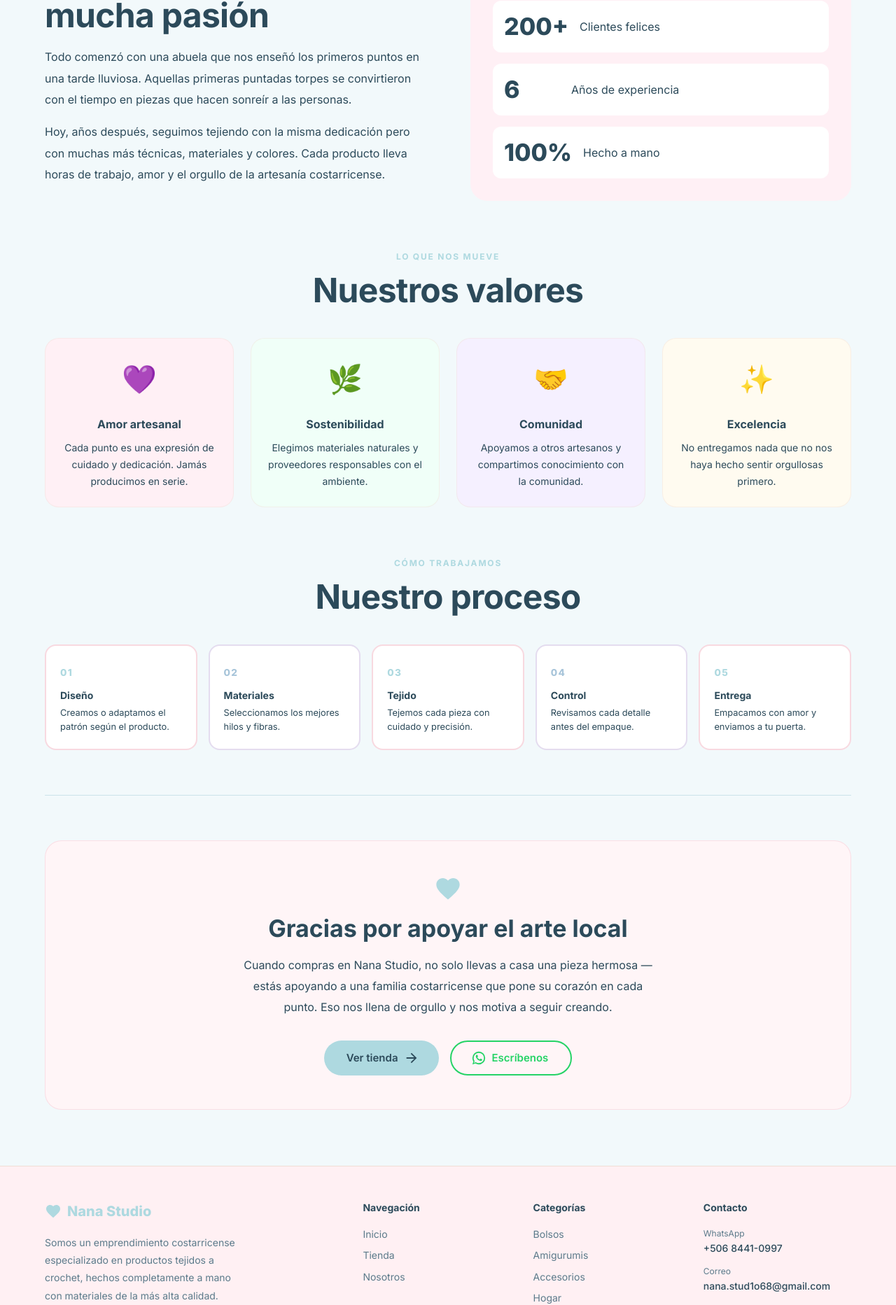
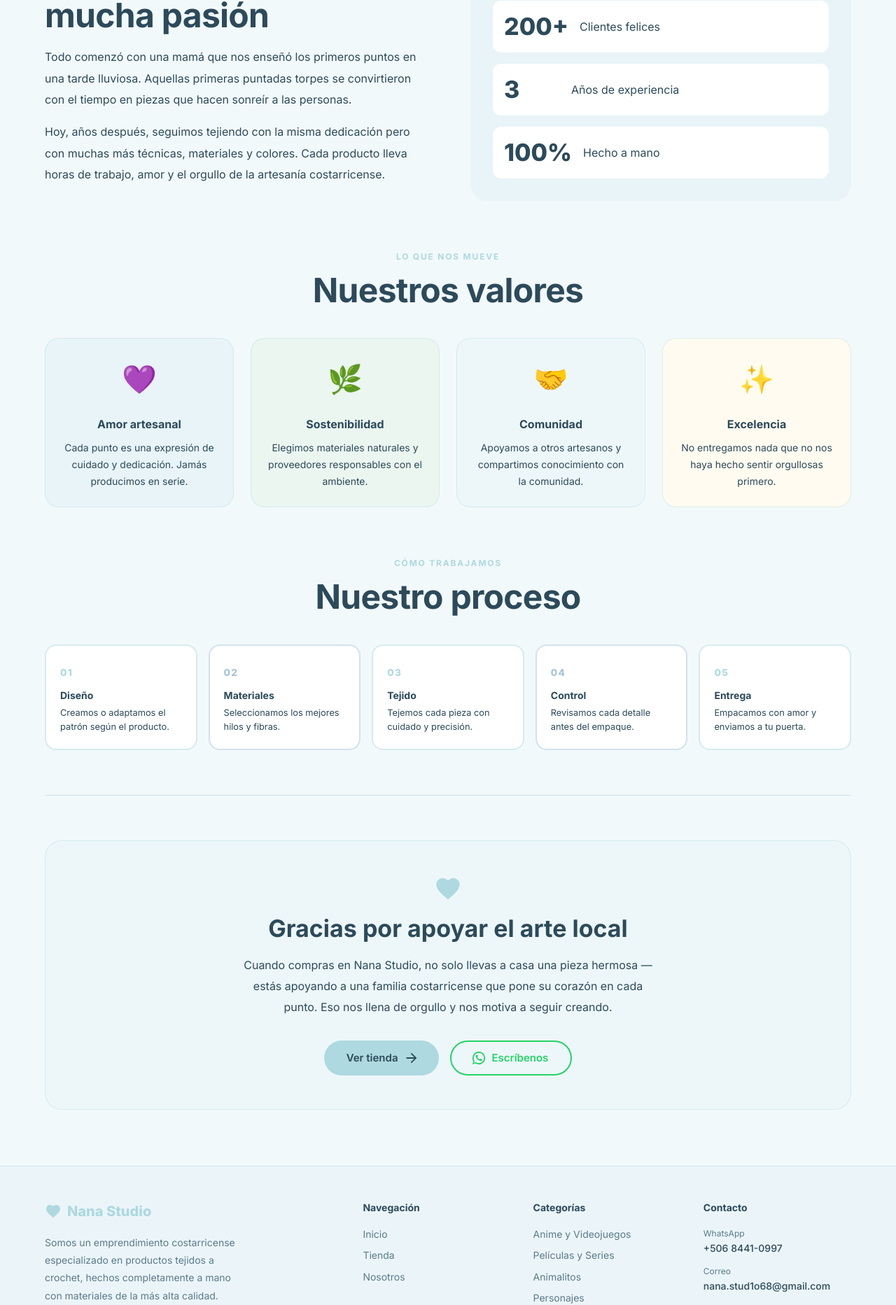
Before and after one commit to aquesadaaNSG/nana-studio-cr, a Next.js app: page /nosotros in a window 1280 px wide. Shown: the part 872-2737 px from the top of the page at 70% size. Built offline with nearby package versions, Linux system fonts and the light colour scheme.

Commit message:
Replace all pink/rose color variants with sky blue across components

```diff
--- a/app/(shop)/tienda/page.tsx
+++ b/app/(shop)/tienda/page.tsx
@@ -23,7 +23,7 @@ export default async function ShopPage({ searchParams }: ShopPageProps) {
       {/* Page header */}
       <Box
         sx={{
-          background: "linear-gradient(135deg, #FFF0F5 0%, #F5EEFF 100%)",
+          background: "linear-gradient(135deg, #E8F4F8 0%, #EDF7FA 100%)",
           py: { xs: 5, md: 7 },
           textAlign: "center",
         }}
--- a/modules/about/components/AboutPageContent.tsx
+++ b/modules/about/components/AboutPageContent.tsx
@@ -11,7 +11,7 @@ export default function AboutPageContent() {
       {/* Hero */}
       <Box
         sx={{
-          background: "linear-gradient(135deg, #FFF0F5 0%, #F5EEFF 100%)",
+          background: "linear-gradient(135deg, #E8F4F8 0%, #EDF7FA 100%)",
           py: { xs: 8, md: 12 },
           textAlign: "center",
         }}
@@ -61,7 +61,7 @@ export default function AboutPageContent() {
                 Un gancho, un hilo y mucha pasión
               </Typography>
               <Typography variant="body1" color="text.secondary" sx={{ lineHeight: 1.9, mb: 2 }}>
-                Todo comenzó con una abuela que nos enseñó los primeros puntos en una tarde
+                Todo comenzó con una mamá que nos enseñó los primeros puntos en una tarde
                 lluviosa. Aquellas primeras puntadas torpes se convirtieron con el tiempo en
                 piezas que hacen sonreír a las personas.
               </Typography>
@@ -73,7 +73,7 @@ export default function AboutPageContent() {
             </Box>
             <Box
               sx={{
-                backgroundColor: "#FFF0F5",
+                backgroundColor: "#E8F4F8",
                 borderRadius: "24px",
                 p: 4,
                 display: "flex",
@@ -82,9 +82,9 @@ export default function AboutPageContent() {
               }}
             >
               {[
-                { number: "500+", label: "Piezas creadas" },
+                { number: "+100", label: "Piezas creadas" },
                 { number: "200+", label: "Clientes felices" },
-                { number: "6", label: "Años de experiencia" },
+                { number: "3", label: "Años de experiencia" },
                 { number: "100%", label: "Hecho a mano" },
               ].map((stat) => (
                 <Box
@@ -131,9 +131,9 @@ export default function AboutPageContent() {
             }}
           >
             {[
-              { emoji: "💜", title: "Amor artesanal", desc: "Cada punto es una expresión de cuidado y dedicación. Jamás producimos en serie.", bg: "#FFF0F5" },
-              { emoji: "🌿", title: "Sostenibilidad", desc: "Elegimos materiales naturales y proveedores responsables con el ambiente.", bg: "#F0FFF8" },
-              { emoji: "🤝", title: "Comunidad", desc: "Apoyamos a otros artesanos y compartimos conocimiento con la comunidad.", bg: "#F5F0FF" },
+              { emoji: "💜", title: "Amor artesanal", desc: "Cada punto es una expresión de cuidado y dedicación. Jamás producimos en serie.", bg: "#E8F4F8" },
+              { emoji: "🌿", title: "Sostenibilidad", desc: "Elegimos materiales naturales y proveedores responsables con el ambiente.", bg: "#EBF6F0" },
+              { emoji: "🤝", title: "Comunidad", desc: "Apoyamos a otros artesanos y compartimos conocimiento con la comunidad.", bg: "#EDF7FA" },
               { emoji: "✨", title: "Excelencia", desc: "No entregamos nada que no nos haya hecho sentir orgullosas primero.", bg: "#FFFBF0" },
             ].map((v) => (
               <Box
@@ -143,7 +143,7 @@ export default function AboutPageContent() {
                   backgroundColor: v.bg,
                   borderRadius: "20px",
                   textAlign: "center",
-                  border: "1px solid rgba(240, 221, 213, 0.4)",
+                  border: "1px solid rgba(174, 217, 224, 0.4)",
                 }}
               >
                 <Box sx={{ fontSize: "2.5rem", mb: 2 }}>{v.emoji}</Box>
@@ -191,7 +191,7 @@ export default function AboutPageContent() {
                   p: 2.5,
                   borderRadius: "16px",
                   border: "2px solid",
-                  borderColor: idx % 2 === 0 ? "rgba(232, 130, 154, 0.3)" : "rgba(167, 139, 202, 0.3)",
+                  borderColor: idx % 2 === 0 ? "rgba(174, 217, 224, 0.5)" : "rgba(168, 197, 218, 0.5)",
                   backgroundColor: "white",
                   position: "relative",
                 }}
@@ -224,9 +224,9 @@ export default function AboutPageContent() {
             sx={{
               textAlign: "center",
               p: { xs: 4, md: 6 },
-              backgroundColor: "#FFF5F7",
+              backgroundColor: "#EDF7FA",
               borderRadius: "24px",
-              border: "1px solid rgba(232, 130, 154, 0.2)",
+              border: "1px solid rgba(174, 217, 224, 0.4)",
             }}
           >
             <Favorite sx={{ fontSize: 40, color: "primary.main", mb: 2 }} />
--- a/modules/products/components/ProductCard.tsx
+++ b/modules/products/components/ProductCard.tsx
@@ -73,7 +73,7 @@ export default function ProductCard({ product }: ProductCardProps) {
             label={`-${discount}%`}
             size="small"
             sx={{
-              backgroundColor: "#E8829A",
+              backgroundColor: "#82BEC8",
               color: "white",
               fontWeight: 700,
               fontSize: "0.7rem",
@@ -147,7 +147,7 @@ export default function ProductCard({ product }: ProductCardProps) {
           sx={{
             position: "relative",
             aspectRatio: "1/1",
-            backgroundColor: "#FFF5F7",
+            backgroundColor: "#EDF7FA",
             overflow: "hidden",
           }}
           onMouseEnter={() => product.images[1] && setImgIndex(1)}
@@ -232,9 +232,9 @@ export default function ProductCard({ product }: ProductCardProps) {
                 sx={{
                   fontSize: "0.6rem",
                   height: 18,
-                  backgroundColor: "rgba(232, 130, 154, 0.08)",
+                  backgroundColor: "rgba(174, 217, 224, 0.12)",
                   color: "text.secondary",
-                  border: "1px solid rgba(232, 130, 154, 0.2)",
+                  border: "1px solid rgba(174, 217, 224, 0.35)",
                 }}
               />
             ))}
--- a/modules/products/components/ProductDetailClient.tsx
+++ b/modules/products/components/ProductDetailClient.tsx
@@ -68,7 +68,7 @@ export default function ProductDetailClient({ product }: ProductDetailClientProp
       `🧶 *${product.name}*\n` +
       `🎨 Color: ${selectedColor}\n` +
       `📦 Cantidad: ${quantity}\n` +
-      `💵 Precio: ${formatUSD(product.price * quantity)}\n\n` +
+      `💰 Precio: ${formatUSD(product.price * quantity)}\n\n` +
       `_Por favor confirmar disponibilidad y forma de pago._`;
     window.open(getWhatsAppUrl(message), "_blank", "noopener,noreferrer");
   };
@@ -130,7 +130,7 @@ export default function ProductDetailClient({ product }: ProductDetailClientProp
               borderRadius: "20px",
               overflow: "hidden",
               aspectRatio: "1/1",
-              backgroundColor: "#FFF5F7",
+              backgroundColor: "#EDF7FA",
               mb: 2,
             }}
           >
@@ -339,7 +339,7 @@ export default function ProductDetailClient({ product }: ProductDetailClientProp
                     height: 32,
                     backgroundColor:
                       selectedColor === color
-                        ? "rgba(232, 130, 154, 0.15)"
+                        ? "rgba(174, 217, 224, 0.2)"
                         : "transparent",
                     border: "2px solid",
                     borderColor: selectedColor === color ? "primary.main" : "divider",
@@ -450,7 +450,7 @@ export default function ProductDetailClient({ product }: ProductDetailClientProp
           >
             <Typography variant="body2" sx={{ color: "text.primary" }}>
               Envío a toda Costa Rica por{" "}
-              <strong>Correos de Costa Rica</strong>. Gratis en pedidos mayores a $75.
+              <strong>Correos de Costa Rica</strong>. Gratis en pedidos mayores a ₡22.000.
             </Typography>
           </Alert>
 
@@ -459,7 +459,7 @@ export default function ProductDetailClient({ product }: ProductDetailClientProp
             sx={{
               mt: 3,
               p: 2,
-              backgroundColor: "rgba(240, 221, 213, 0.15)",
+              backgroundColor: "rgba(174, 217, 224, 0.12)",
               borderRadius: "12px",
             }}
           >
@@ -474,7 +474,7 @@ export default function ProductDetailClient({ product }: ProductDetailClientProp
                   display: "flex",
                   justifyContent: "space-between",
                   py: 0.75,
-                  borderBottom: "1px solid rgba(240, 221, 213, 0.4)",
+                  borderBottom: "1px solid rgba(174, 217, 224, 0.35)",
                   "&:last-child": { borderBottom: "none" },
                 }}
               >
--- a/modules/products/components/ProductFiltersPanel.tsx
+++ b/modules/products/components/ProductFiltersPanel.tsx
@@ -150,7 +150,7 @@ export default function ProductFiltersPanel({
                 cursor: "pointer",
                 backgroundColor:
                   filters.sortBy === opt.value
-                    ? "rgba(232, 130, 154, 0.12)"
+                    ? "rgba(174, 217, 224, 0.18)"
                     : "transparent",
                 color:
                   filters.sortBy === opt.value ? "primary.main" : "text.secondary",
@@ -158,7 +158,7 @@ export default function ProductFiltersPanel({
                 fontSize: "0.875rem",
                 transition: "all 0.15s ease",
                 "&:hover": {
-                  backgroundColor: "rgba(232, 130, 154, 0.06)",
+                  backgroundColor: "rgba(174, 217, 224, 0.1)",
                   color: "primary.main",
                 },
               }}
@@ -184,14 +184,14 @@ export default function ProductFiltersPanel({
               cursor: "pointer",
               backgroundColor:
                 !filters.category
-                  ? "rgba(232, 130, 154, 0.12)"
+                  ? "rgba(174, 217, 224, 0.18)"
                   : "transparent",
               color: !filters.category ? "primary.main" : "text.secondary",
               fontWeight: !filters.category ? 600 : 400,
               fontSize: "0.875rem",
               transition: "all 0.15s ease",
               "&:hover": {
-                backgroundColor: "rgba(232, 130, 154, 0.06)",
+                backgroundColor: "rgba(174, 217, 224, 0.1)",
               },
             }}
           >
@@ -210,14 +210,14 @@ export default function ProductFiltersPanel({
                 cursor: "pointer",
                 backgroundColor:
                   filters.category === cat.id
-                    ? "rgba(232, 130, 154, 0.12)"
+                    ? "rgba(174, 217, 224, 0.18)"
                     : "transparent",
                 color:
                   filters.category === cat.id ? "primary.main" : "text.secondary",
                 fontWeight: filters.category === cat.id ? 600 : 400,
                 fontSize: "0.875rem",
                 transition: "all 0.15s ease",
-                "&:hover": { backgroundColor: "rgba(232, 130, 154, 0.06)" },
+                "&:hover": { backgroundColor: "rgba(174, 217, 224, 0.1)" },
               }}
             >
               {cat.name}
@@ -291,14 +291,14 @@ export default function ProductFiltersPanel({
                   height: 24,
                   cursor: "pointer",
                   backgroundColor: selected
-                    ? "rgba(232, 130, 154, 0.15)"
+                    ? "rgba(174, 217, 224, 0.22)"
                     : "transparent",
                   border: "1px solid",
                   borderColor: selected ? "primary.main" : "divider",
                   color: selected ? "primary.main" : "text.secondary",
                   fontWeight: selected ? 600 : 400,
                   "&:hover": {
-                    backgroundColor: "rgba(232, 130, 154, 0.08)",
+                    backgroundColor: "rgba(174, 217, 224, 0.12)",
                   },
                 }}
               />
--- a/shared/components/layout/Footer.tsx
+++ b/shared/components/layout/Footer.tsx
@@ -18,8 +18,8 @@ export default function Footer() {
     <Box
       component="footer"
       sx={{
-        backgroundColor: "#FFF0F3",
-        borderTop: "1px solid #F0DDD5",
+        backgroundColor: "#EBF5F9",
+        borderTop: "1px solid #CBE3EA",
         mt: "auto",
         pt: 6,
         pb: 3,
@@ -57,7 +57,7 @@ export default function Footer() {
                 size="small"
                 aria-label="Instagram"
                 sx={{
-                  backgroundColor: "rgba(167, 139, 202, 0.12)",
+                  backgroundColor: "rgba(168, 197, 218, 0.18)",
                   color: "secondary.main",
                   "&:hover": { backgroundColor: "secondary.main", color: "white" },
                 }}
@@ -72,7 +72,7 @@ export default function Footer() {
                 size="small"
                 aria-label="TikTok"
                 sx={{
-                  backgroundColor: "rgba(167, 139, 202, 0.12)",
+                  backgroundColor: "rgba(168, 197, 218, 0.18)",
                   color: "secondary.main",
                   "&:hover": { backgroundColor: "secondary.main", color: "white" },
                 }}
@@ -130,22 +130,28 @@ export default function Footer() {
               Categorías
             </Typography>
             <Box sx={{ display: "flex", flexDirection: "column", gap: 1 }}>
-              {["bolsos", "amigurumis", "accesorios", "hogar"].map((cat) => (
+              {[
+                { id: "anime-videojuegos", label: "Anime y Videojuegos" },
+                { id: "peliculas", label: "Películas y Series" },
+                { id: "animales", label: "Animalitos" },
+                { id: "personajes", label: "Personajes" },
+                { id: "florales", label: "Arreglos Florales" },
+                { id: "accesorios", label: "Llaveros y Temporada" },
+              ].map((cat) => (
                 <Link
-                  key={cat}
-                  href={`/tienda?categoria=${cat}`}
+                  key={cat.id}
+                  href={`/tienda?categoria=${cat.id}`}
                   style={{ textDecoration: "none" }}
                 >
                   <Typography
                     variant="body2"
                     sx={{
                       color: "text.secondary",
-                      textTransform: "capitalize",
                       "&:hover": { color: "primary.main" },
                       transition: "color 0.2s",
                     }}
                   >
-                    {cat.charAt(0).toUpperCase() + cat.slice(1)}
+                    {cat.label}
                   </Typography>
                 </Link>
               ))}
--- a/shared/components/layout/Header.tsx
+++ b/shared/components/layout/Header.tsx
@@ -48,9 +48,9 @@ export default function Header() {
           position="fixed"
           elevation={trigger ? 2 : 0}
           sx={{
-            backgroundColor: trigger ? "rgba(255, 248, 244, 0.95)" : "rgba(255, 248, 244, 0.8)",
+            backgroundColor: trigger ? "rgba(242, 249, 251, 0.95)" : "rgba(242, 249, 251, 0.8)",
             backdropFilter: "blur(12px)",
-            borderBottom: trigger ? "none" : "1px solid rgba(240, 221, 213, 0.5)",
+            borderBottom: trigger ? "none" : "1px solid rgba(174, 217, 224, 0.5)",
             transition: "all 0.3s ease",
           }}
         >
@@ -118,11 +118,11 @@ export default function Header() {
                       color: pathname === link.href ? "primary.main" : "text.primary",
                       backgroundColor:
                         pathname === link.href
-                          ? "rgba(232, 130, 154, 0.12)"
+                          ? "rgba(174, 217, 224, 0.18)"
                           : "transparent",
                       transition: "all 0.2s ease",
                       "&:hover": {
-                        backgroundColor: "rgba(232, 130, 154, 0.08)",
+                        backgroundColor: "rgba(174, 217, 224, 0.12)",
                         color: "primary.main",
                       },
                       display: "inline-block",
@@ -138,8 +138,8 @@ export default function Header() {
             <IconButton
               onClick={openCart}
               sx={{
-                backgroundColor: "rgba(232, 130, 154, 0.1)",
-                "&:hover": { backgroundColor: "rgba(232, 130, 154, 0.2)" },
+                backgroundColor: "rgba(174, 217, 224, 0.15)",
+                "&:hover": { backgroundColor: "rgba(174, 217, 224, 0.28)" },
                 mr: { xs: 0, md: 0 },
               }}
               aria-label="Ver carrito"
@@ -201,7 +201,7 @@ export default function Header() {
                     borderRadius: "12px",
                     mb: 0.5,
                     "&.Mui-selected": {
-                      backgroundColor: "rgba(232, 130, 154, 0.12)",
+                      backgroundColor: "rgba(174, 217, 224, 0.18)",
                       color: "primary.main",
                     },
                   }}
```
Also changed, not shown: modules/home/components/HomePageContent.tsx (+19 -19 lines).
